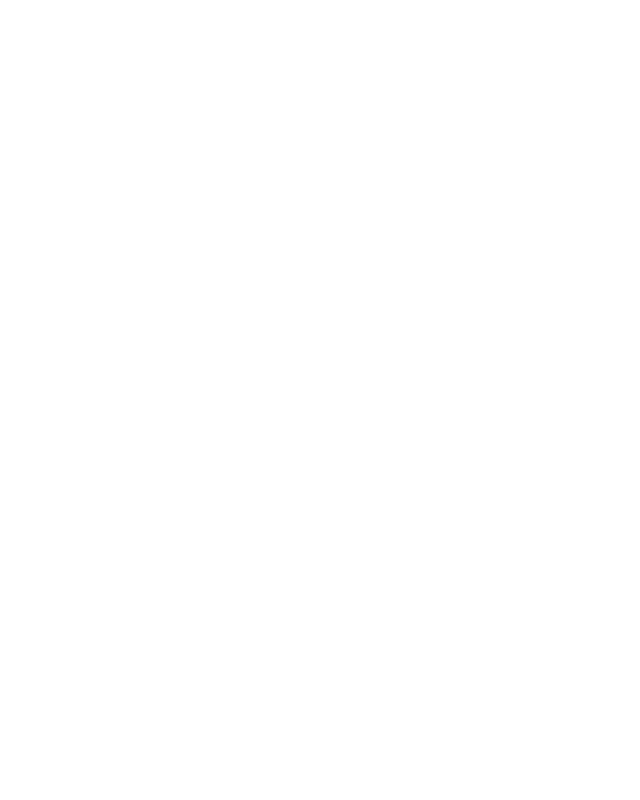
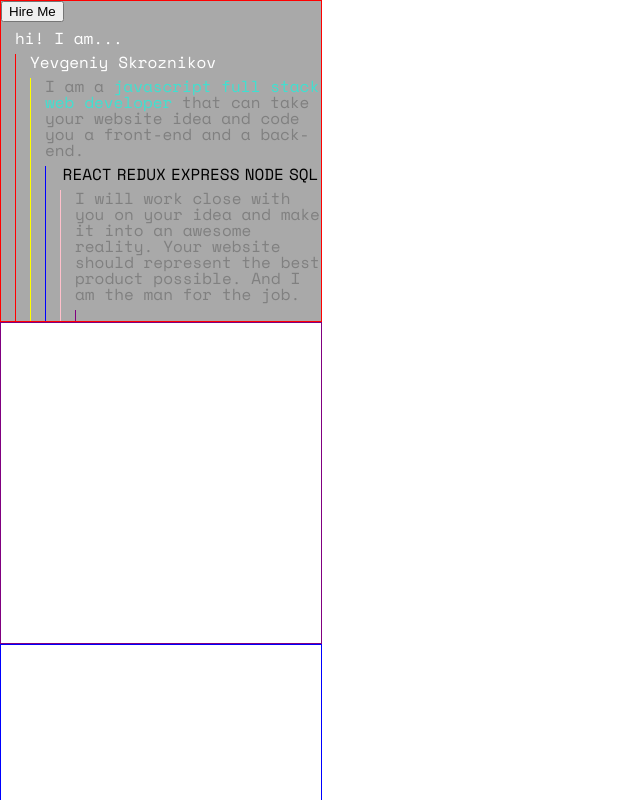
Before and after one commit to yevskro/portfolio, a React (Create React App) app in the folder client/: page / in a window 1280 px wide. Shown: the top 800 px of the page, without its empty margins (0-640 px from the left). Built offline with nearby package versions, Linux system fonts and the light colour scheme.

Commit message:
added fonts and intro

```diff
--- a/client/public/index.html
+++ b/client/public/index.html
@@ -3,9 +3,10 @@
 <html>
 
 <head>
+  <title>React App</title>
   <meta charset="UTF-8" />
   <meta name="viewport" content="width=device-width, initial-scale=1,, maximum-scale=1.0">
-  <title>React App</title>
+  <link href="https://fonts.googleapis.com/css?family=Space+Mono&display=swap" rel="stylesheet">
 </head>
 
 <body>
--- a/client/src/App.js
+++ b/client/src/App.js
@@ -4,8 +4,46 @@ import './styles/Reset.css'
 import './styles/App.css'
 
 const App = () => <React.Fragment>
-                    <div className="hdr">
-
+                    <div className="hdr bg-drkgry">
+                        <div className="nav"><button>Hire Me</button></div>
+                        <div className="intro-cntnr">
+                            <div className="intro-msg wht">
+                                hi! I am...
+                            </div>
+                            <div className="intro-cntnr">
+                                <span className="intro-msg big wht">
+                                    Yevgeniy Skroznikov
+                                </span>
+                                <div className="intro-cntnr">
+                                    <span className="intro-msg gry">
+                                        I am a
+                                        <span className="neon">
+                                            &nbsp;javascript full stack web developer&nbsp;
+                                        </span>
+                                        that can take your website idea
+                                        and code you a front-end and a back-end.
+                                    </span>
+                                    <div className="intro-cntnr">
+                                        <ul className="intro-lst">
+                                            <li className="intro-lst-itm">REACT</li>
+                                            <li className="intro-lst-itm">REDUX</li>
+                                            <li className="intro-lst-itm">EXPRESS</li>
+                                            <li className="intro-lst-itm">NODE</li>
+                                            <li className="intro-lst-itm">SQL</li>
+                                        </ul>
+                                        <div className="intro-cntnr">
+                                            <span className="intro-msg gry">
+                                                I will work close with you on your idea
+                                                and make it into an awesome reality. Your
+                                                website should represent the best product
+                                                possible. And I am the man for the job.
+                                            </span>
+                                            <div className="intro-cntnr"/>
+                                        </div>
+                                    </div>
+                                </div>
+                            </div>
+                        </div>
                     </div>
                     <div className="bdy">
 
@@ -16,3 +54,20 @@ const App = () => <React.Fragment>
                 </React.Fragment>
 
 export default App
+/*
+<div className="intro-cntnr">
+    <span className="intro-msg wht"></span>
+    <div className="intro-cntnr">
+        <span className="intro-msg big wht"></span>
+        <div className="intro-cntnr">
+            <span className="intro-msg gry">
+                <span className="neon"></span>
+            </span>
+            <div className="intro-cntnr">
+                <div className="intro-cntnr">
+                    <span className="intro-msg gry"></span>
+                </div>
+            </div>
+        </div>
+    </div>
+</div>*/
--- a/client/src/styles/App.css
+++ b/client/src/styles/App.css
@@ -1,7 +1,71 @@
-.App {
-    width: 100%;
-    height: 200px;
-    justify-content: center;
-    align-items: center;
+
+.hdr {
+    width: 320px;
+    height: 320px;
+    border: 1px solid red;
+    overflow: hidden;
+}
+
+.bdy {
+    width: 320px;
+    height: 320px;
+    border: 1px solid purple;
+}
+
+.ftr {
+    width: 320px;
+    height: 320px;
+    border: 1px solid blue;
+}
+
+.bg-drkgry {
+    background-color: darkgray;
+}
+
+.wht {
+    color: white;
+}
+
+.gry {
+    color: grey;
+}
+
+.neon {
+    color: turquoise;
+}
+
+.intro-cntnr {
+    padding-left: 14px;
+    margin-top: 8px;
+    height: 100%;
+    font-family: 'Space Mono', monospace;
+}
+
+.intro-cntnr .intro-cntnr {
+    border-left: 1px solid red;
+}
+
+.intro-cntnr .intro-cntnr .intro-cntnr {
+    border-color: yellow;
+}
+
+.intro-cntnr .intro-cntnr .intro-cntnr .intro-cntnr {
+    border-color: blue;
+}
+
+.intro-cntnr .intro-cntnr .intro-cntnr .intro-cntnr .intro-cntnr {
+    border-color: pink;
+}
+
+.intro-cntnr .intro-cntnr .intro-cntnr .intro-cntnr .intro-cntnr .intro-cntnr {
+    border-color: purple;
+}
+
+.intro-lst {
     display: flex;
+    justify-content: space-around;
 }
+
+.intro-lst-itm {
+    display: inline-block;
+}
--- a/webpack.config.js
+++ b/webpack.config.js
@@ -23,6 +23,10 @@ module.exports = {
       {
         test: /\.(jpg)$/i,
         loader: "url-loader"
+      },
+      {
+        test: /\.ttf$/,
+        loader: 'url-loader'
       }
     ]
   },
```
